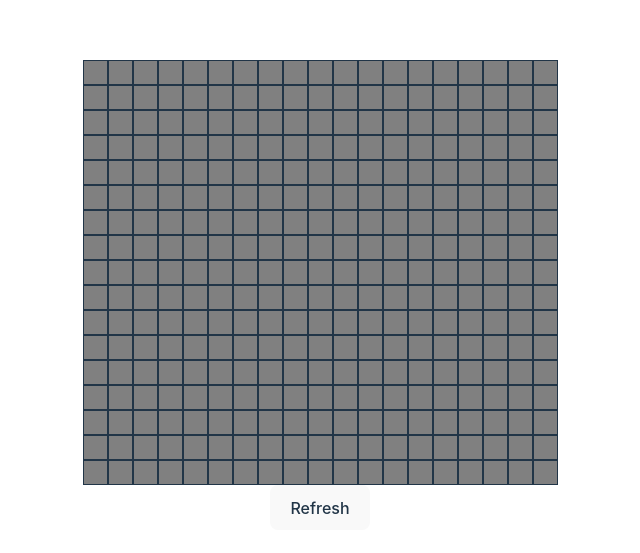
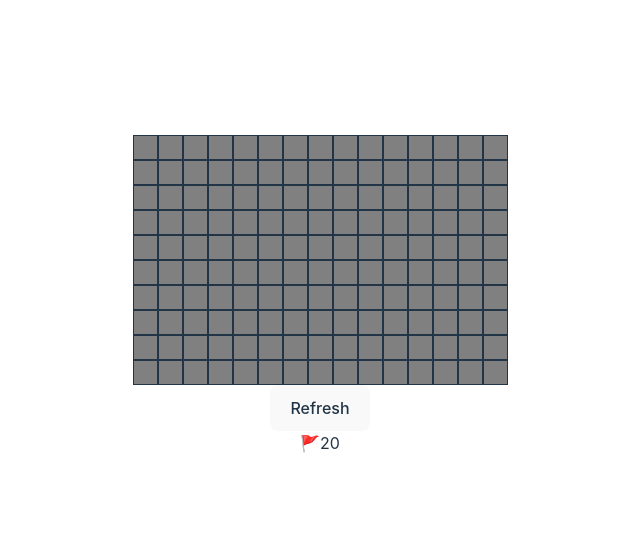
Before and after one commit to canavan-a/vitesweeper, a React (Vite) app: page / in a window 1280 px wide. Shown: the part 105-658 px from the top of the page, without its empty margins (320-960 px from the left). Built offline with nearby package versions, Linux system fonts and the light colour scheme.

Commit message:
changed board size

```diff
--- a/src/App.jsx
+++ b/src/App.jsx
@@ -5,8 +5,8 @@ import './App.css'
 import Cell from './components/cell'
 function App() {
   const [gameState, setGameState] = useState('pending')
-  const [xSize, setXSize] = useState(19);
-  const [ySize, setYSize] = useState(17);
+  const [xSize, setXSize] = useState(15);
+  const [ySize, setYSize] = useState(10);
   const [totalBombs, setTotalBombs] = useState(20);
   const [bombList, setBombList] = useState([]);
   const [board, setBoard] = useState([]);
@@ -155,6 +155,7 @@ function App() {
         ))}
 
               <button onClick={()=>{generateBombList();setRestartSignal(restartSignal+1)}}>Refresh</button>
+              <div>🚩{bombList.length - flagList.length}</div>
       </div>
     </>
   )
```
